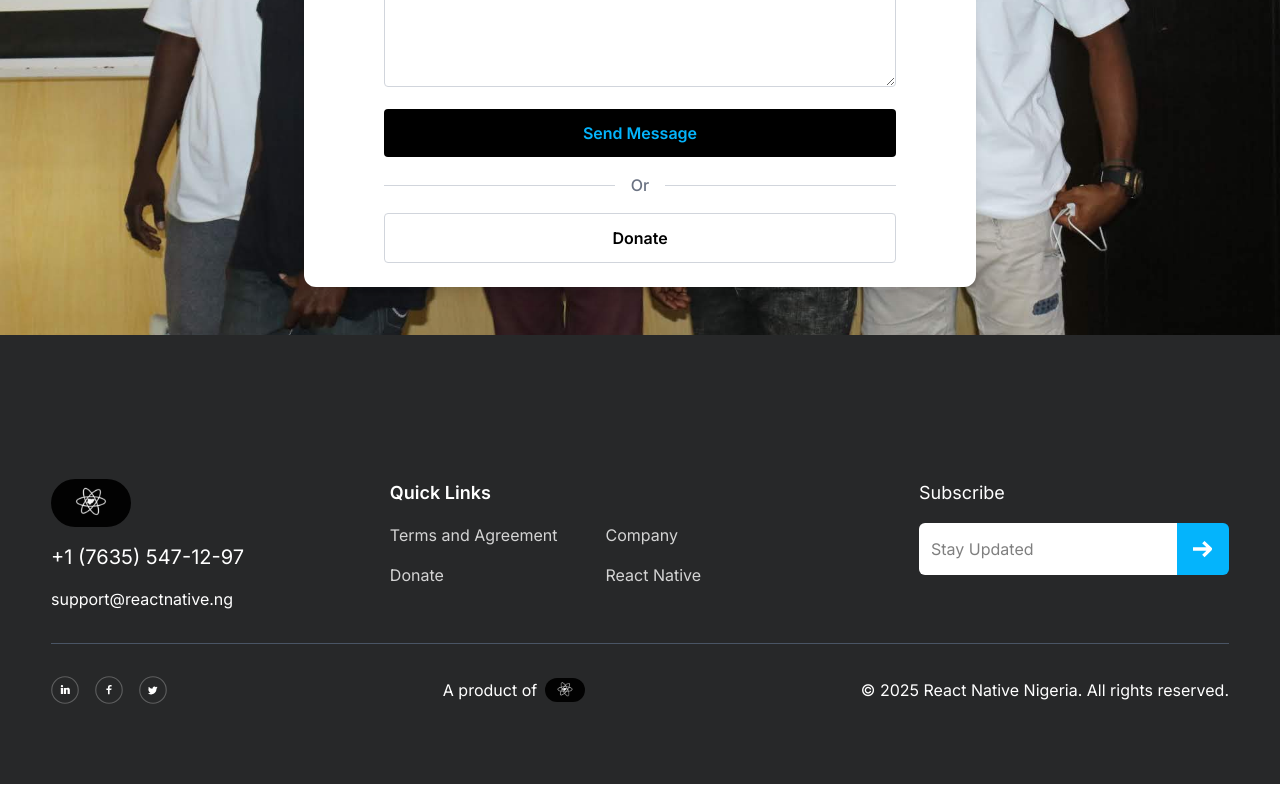
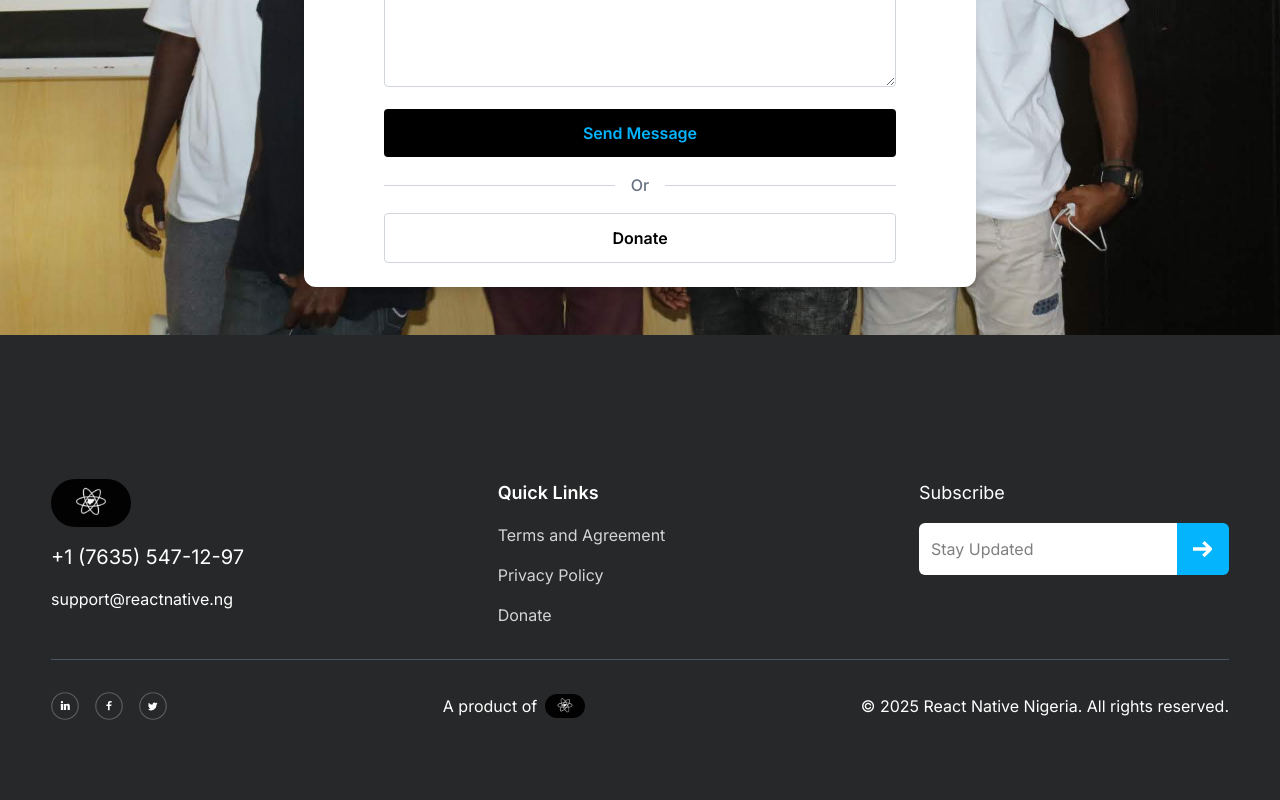
Before and after one commit to react-native-nigeria-community/rnn-landing, a React (Create React App) app: page / in a window 1280 px wide. Shown: the part 6390-7190 px from the top of the page. Built offline with nearby package versions, Linux system fonts and the light colour scheme.

Commit message:
remove irrelevant links in footer

```diff
--- a/src/components/footer.js
+++ b/src/components/footer.js
@@ -18,11 +18,10 @@ const Footer = () => {
         <div className="flex flex-col gap-3 sm:gap-4 text-white">
             <p className="text-base sm:text-lg font-semibold">Quick Links</p>
 
-            <div className="grid grid-cols-2 gap-x-6 sm:gap-x-8 md:gap-x-12 gap-y-3 sm:gap-y-4 text-[#D4D4D4] text-sm sm:text-base">
+            <div className="flex flex-col gap-x-6 sm:gap-x-8 md:gap-x-12 gap-y-3 sm:gap-y-4 text-[#D4D4D4] text-sm sm:text-base">
                 <a className="cursor-pointer hover:text-white transition-colors" href="terms" target="_blank" rel="noopener noreferrer">Terms and Agreement</a>
-                <a className="cursor-pointer hover:text-white transition-colors" href="company" target="_blank" rel="noopener noreferrer">Company</a>
+                 <a className="cursor-pointer hover:text-white transition-colors" href="privacyPolicy" target="_blank" rel="noopener noreferrer">Privacy Policy</a>
                 <a className="cursor-pointer hover:text-white transition-colors" href="donate" target="_blank" rel="noopener noreferrer">Donate</a>
-                <a className="cursor-pointer hover:text-white transition-colors" href="reactnative" target="_blank" rel="noopener noreferrer">React Native</a>
             </div>
         </div>
 
```
